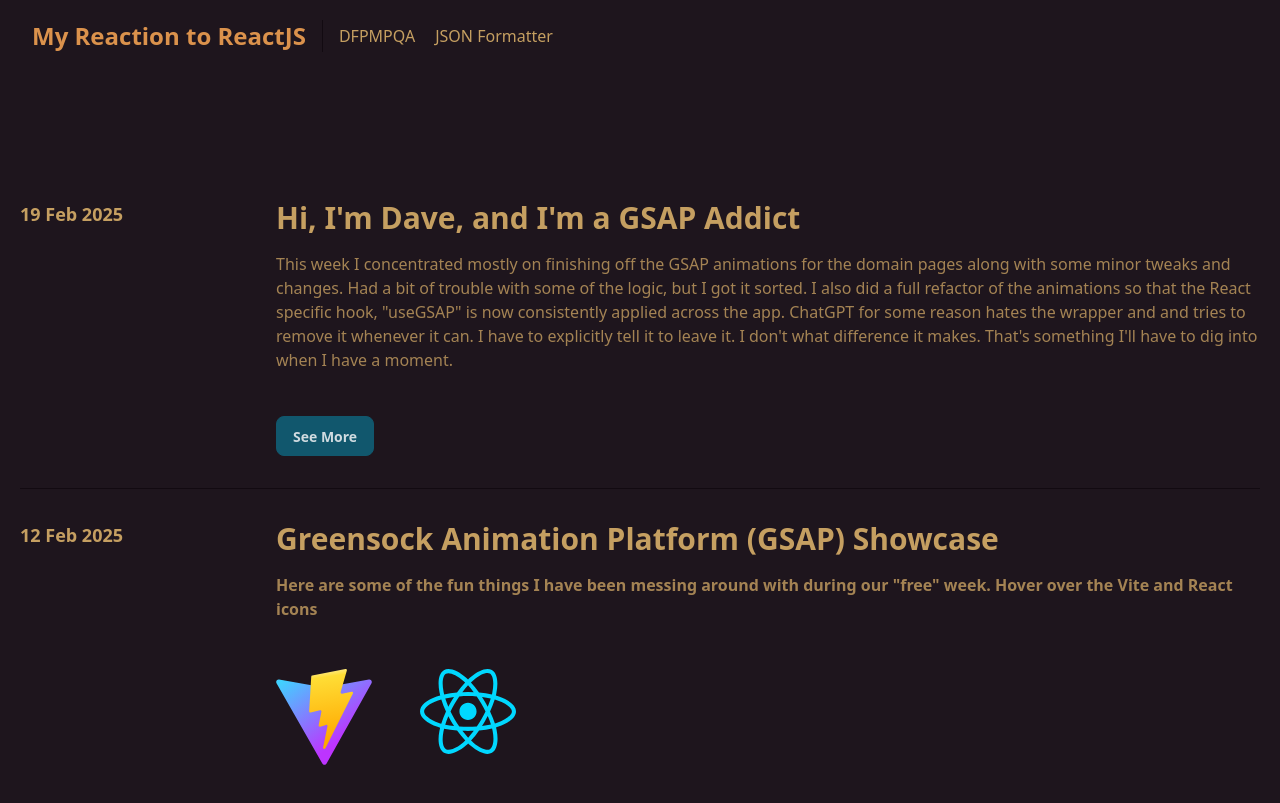
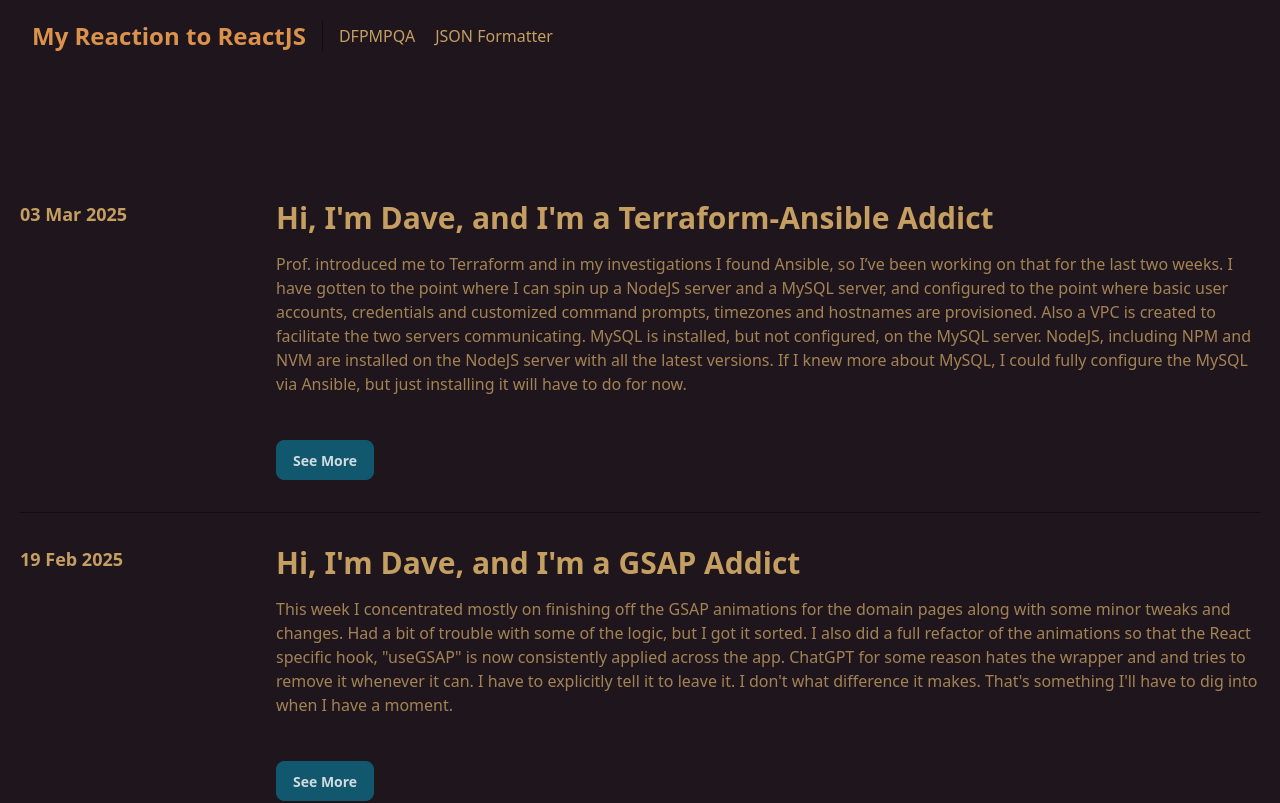
Before and after one commit to rofenac/blog, a React (Vite) app: page / in a window 1280 px wide. Shown: the top 803 px of the page. Built offline with nearby package versions, Linux system fonts and the light colour scheme; the HTML template or start-up script is replaced by a standard one.

Commit message:
03 Mar 2025 Blog Entry

```diff
--- a/src/components/blogentries.jsx
+++ b/src/components/blogentries.jsx
@@ -3,6 +3,17 @@ import SpinningText from "../gsap/SpinningText"
 import ParticleExplosion from "../gsap/ParticleExplosion"
 
 export const blogEntries = [
+  {
+    title: 'Hi, I\'m Dave, and I\'m a Terraform-Ansible Addict',
+    date: '03 Mar 2025',
+    content: `Prof. introduced me to Terraform and in my investigations I found Ansible, so I’ve been working on that for the last two weeks. I have gotten to the point where I can spin up a NodeJS server and a MySQL server, and configured to the point where basic user accounts, credentials and customized command prompts, timezones and hostnames are provisioned. Also a VPC is created to facilitate the two servers communicating. MySQL is installed, but not configured, on the MySQL server. NodeJS, including NPM and NVM are installed on the NodeJS server with all the latest versions. If I knew more about MySQL, I could fully configure the MySQL via Ansible, but just installing it will have to do for now.
+
+    I was practicing the Terraform script earlier with vulnerable logon credentials. I left the servers up for about an hour and within that hour someone or somebot had compromised the server and was using it for brute forcing. I got a nastygram from Akamai saying I need to fix this ASAP. I deleted the servers. From now on I will provision cloud servers with hardened credentials.
+
+    [IMAGE2]
+
+    As for the front end, I fixed the card border animations on the “home” and “howworks” pages. I think that is about as far as I will get before lab tonight.`
+  },
   {
     title: 'Hi, I\'m Dave, and I\'m a GSAP Addict',
     date: '19 Feb 2025',
--- a/src/components/blogtemplate.jsx
+++ b/src/components/blogtemplate.jsx
@@ -1,5 +1,6 @@
 import { useState } from 'react'
 import localStorageImg from '../assets/localStorage.jpg'
+import nastyGram from '../assets/nastyGram.png'
 
 function BlogTemplate({ title, date, content }) {
   const [isExpanded, setIsExpanded] = useState(false)
@@ -49,6 +50,17 @@ function BlogTemplate({ title, date, content }) {
             key={index}
             src={localStorageImg}
             alt="Illustration of Local Storage"
+            className="w-full mx-auto my-4 rounded-lg shadow-md"
+          />
+        )
+      }
+
+      if (section.includes('[IMAGE2]')) {
+        return (
+          <img
+            key={index}
+            src={nastyGram}
+            alt="Linode Nastygram"
             className="w-full mx-auto my-4 rounded-lg shadow-md"
           />
         )
```
Also changed, not shown: src/assets/nastyGram.png (added), 1 other file (tests, documents, lock files or other folders).
